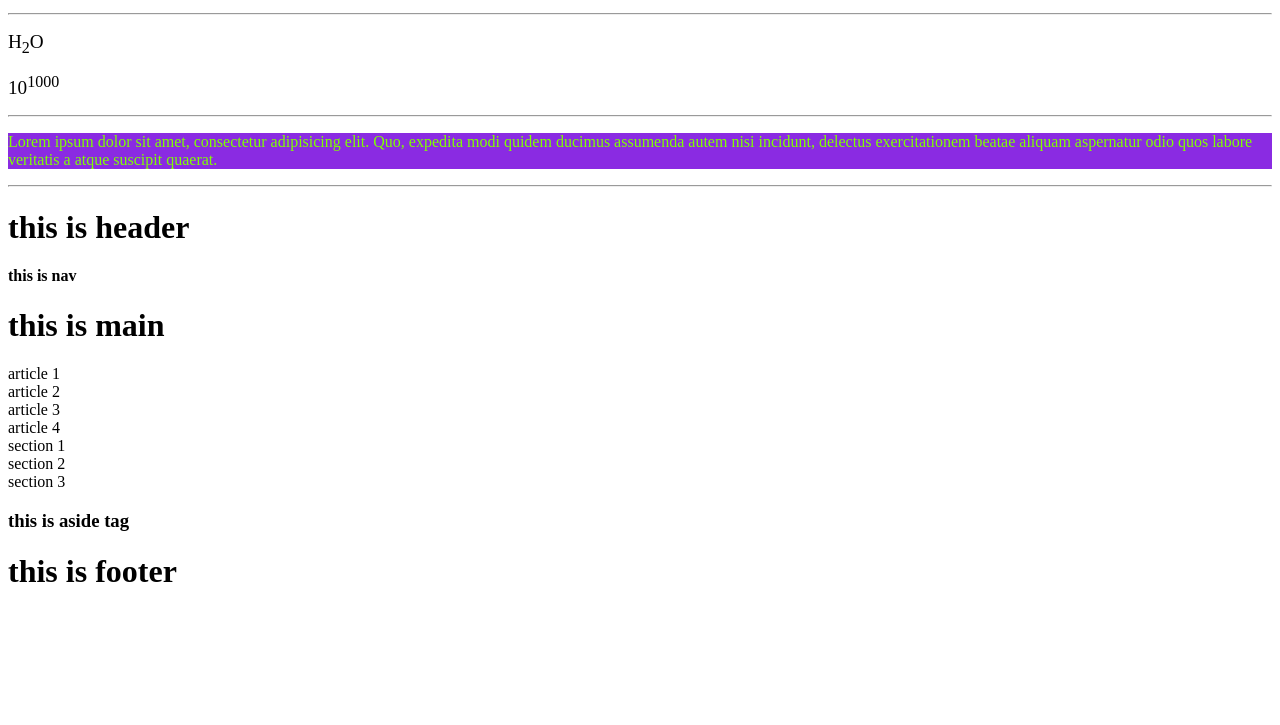
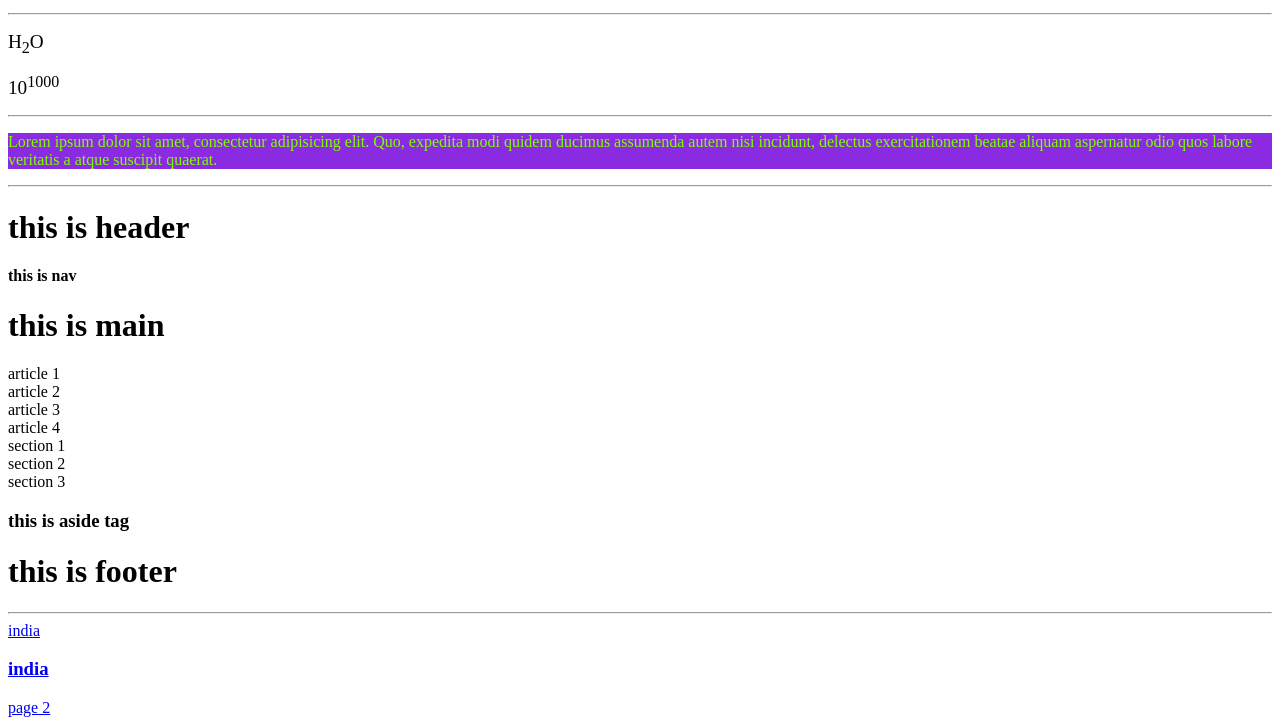
Before and after one commit to mukesh1308/html-1, a plain HTML site: page index.html in a window 1280 px wide. Shown: the part 509-1234 px from the top of the page. Before the commit the page ends 1121 px from the top, so only its background shows below. Drawn offline with Linux system fonts and the light colour scheme.

Commit message:
hyper-link tag

```diff
--- a/index.html
+++ b/index.html
@@ -39,6 +39,9 @@
     </aside>
     <footer>
         <h1>this is footer</h1>
-    </footer>
+    </footer><hr>
+    <a href="https://en.wikipedia.org/wiki/India" target="_blank">india</a>
+    <a href="https://en.wikipedia.org/wiki/India" target="_blank"><h3>india</h3></a>
+    <a href="page_1.html">page 2</a>
 </body>
 </html>
```
Also changed, not shown: page_1.html (added, +12 -0 lines).
